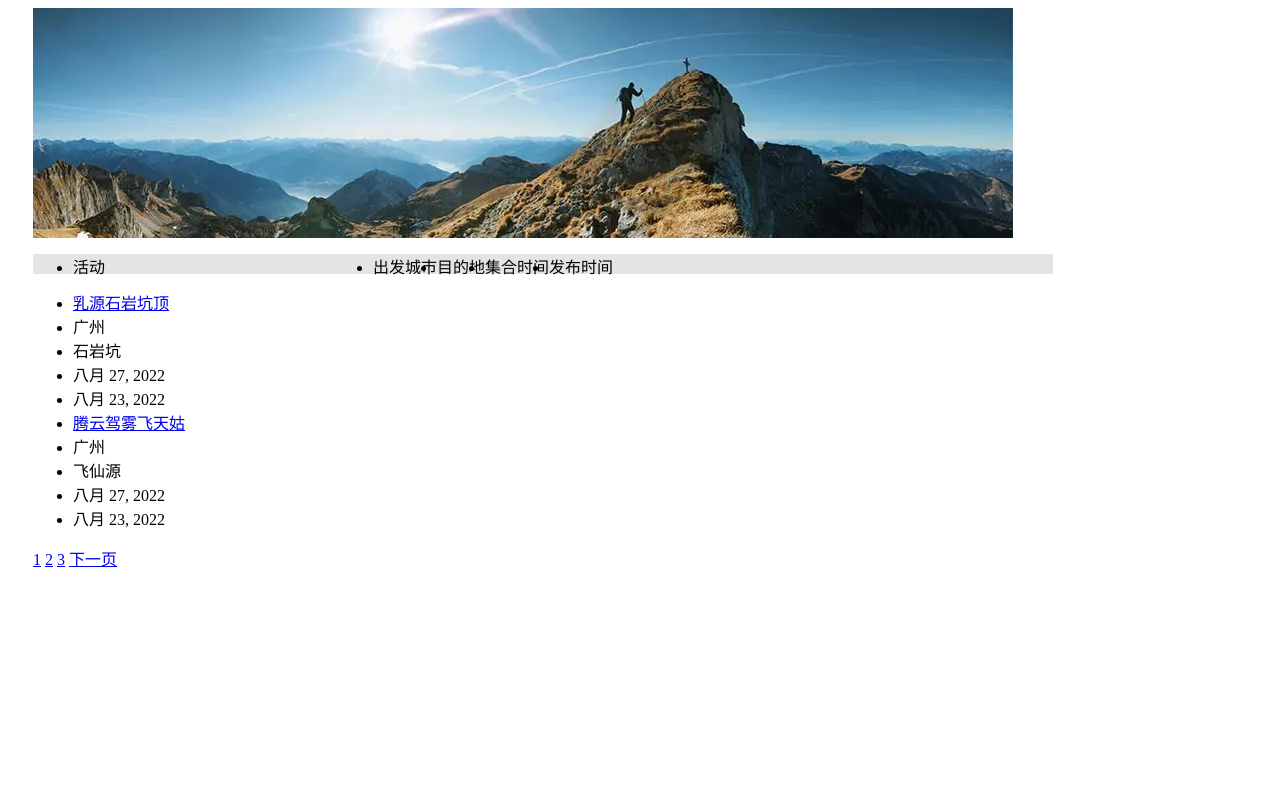
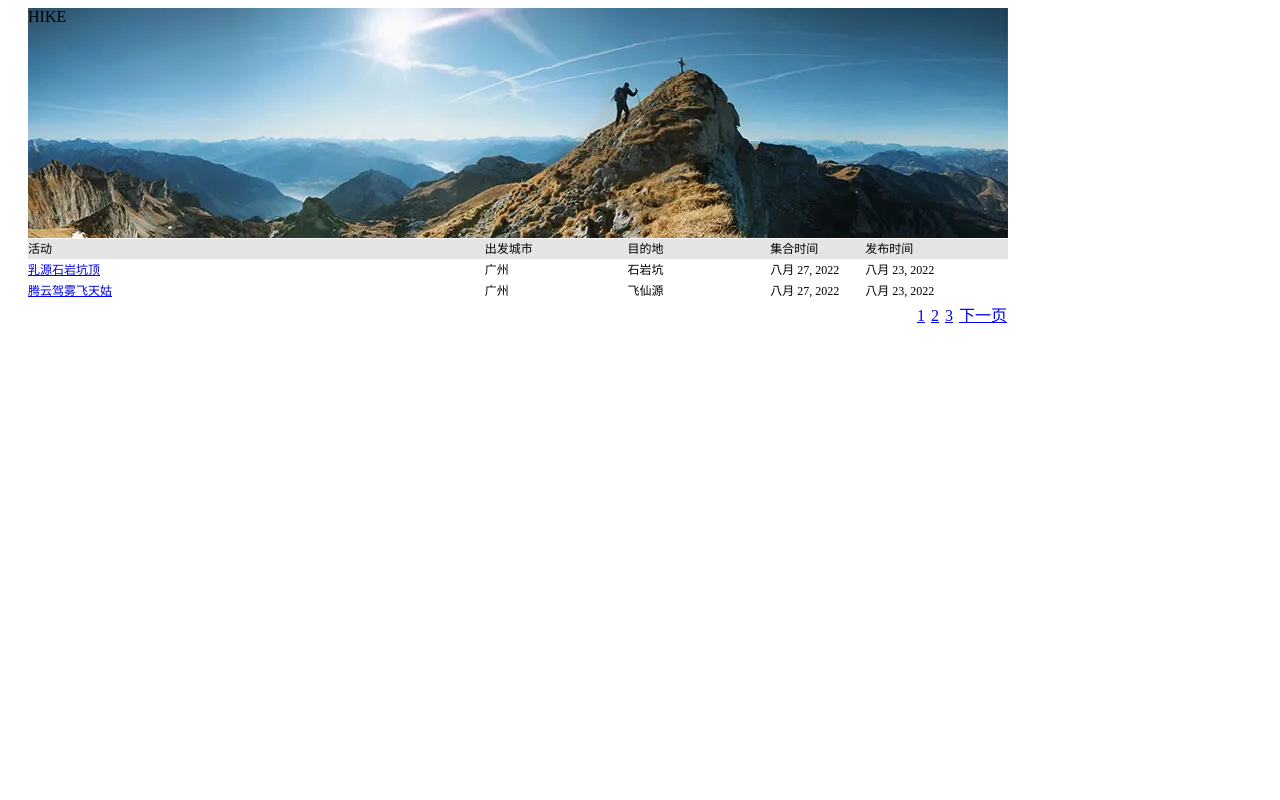
Before and after one commit to MarcoHsu123/DJHK, a Django app: page / in a window 1280 px wide. Run offline with Django 3.2, Linux system fonts and the light colour scheme; data comes from the database, SQL or seed files in the repository; both versions use the stored data as it was after the commit; some libraries are stand-ins or nearby versions.

Commit message:
update css

```diff
--- a/hike/events/models.py
+++ b/hike/events/models.py
@@ -36,7 +36,7 @@ class events(models.Model):
     content = RichTextUploadingField(verbose_name='活动内容')
     initiator = models.CharField(max_length=20,blank = True)
     initiatorId = models.SmallIntegerField(default = 0) #models.ForeignKey(player,on_delete=models.PROTECT)
-    createTime = models.DateTimeField(auto_now_add=True)
+    createTime = models.DateTimeField(auto_now_add=True ,verbose_name='创建时间')
     modifyTime = models.DateTimeField(auto_now=True)
     relesseTime = models.DateTimeField(blank=True,verbose_name='发布时间',null= True)
     status = models.SmallIntegerField(default = 0)
--- a/hike/events/templates/article.html
+++ b/hike/events/templates/article.html
@@ -7,27 +7,29 @@
 
 <body>
 <header>
-    <img src="/media/top-bg.jpg" height="230" width="980" style="align-content:center;" />
+    <div style="background:url(/media/top-bg.jpg) no-repeat ;height:230px; width:980px; "> <span>HIKE</span></div>
 </header>
 <article>
     <!--活动浏览-->
     <div class="main">
         <ul class="dt">
             <li class="dt1">活动</li>
-            <li>出发城市</li>
-            <li>目的地</li>
-            <li>集合时间</li>
-            <li>发布时间</li>
+            <li class="dt2">出发城市</li>
+            <li class="dt3">目的地</li>
+            <li class="dt4">集合时间</li>
+            <li class="dt5">发布时间</li>
         </ul>
+
+    {% for list in pageInfo.object_list %}
         <ul>
-    {% for list in pageInfo.object_list %}
-        <li><a href=" {% url 'detail' list.id  %} " target="_blank">{{list.title}}</a></li>
-        <li>{{ list.fromCity }}</li>
-        <li>{{ list.destination }}</li>
-        <li>{{ list.departTime|date }}</li>
-        <li>{{ list.createTime|date }}</li>
+        <li class="dt1"><a href=" {% url 'detail' list.id  %} " target="_blank">{{list.title}}</a></li>
+        <li class="dt2">{{ list.fromCity }}</li>
+        <li class="dt3">{{ list.destination }}</li>
+        <li class="dt4">{{ list.departTime|date }}</li>
+        <li class="dt5">{{ list.createTime|date }}</li>
+        </ul>
     {% endfor %}
-        </ul>
+
     </div>
     <div class="pagelist">
         {% if pageInfo.has_previous %}
--- a/hike/hike/urls.py
+++ b/hike/hike/urls.py
@@ -3,6 +3,7 @@ Definition of urls for hike.
 """
 
 from django.conf.urls import include, url
+from hike.settings import STATICFILES_DIRS
 from events import views
 from django.conf import settings
 from django.conf.urls.static import serve ,static
@@ -19,6 +20,8 @@ urlpatterns = [
 
     url(r'^ckeditor/',include('ckeditor_uploader.urls')),
     url(r'^media/(?P<path>.*)',serve,{'document_root':settings.MEDIA_ROOT}),
+
+    url(r'^static/(?P<path>.*)', serve,{'document_root':settings.STATICFILES_DIRS}),
 
 
     # Examples:
--- a/hike/static/events/css/e_index.css
+++ b/hike/static/events/css/e_index.css
@@ -1,15 +1,49 @@
 body
 {
     font:10px;
-    padding-left:25px;
+    padding-left:20px;
 }
+.main ul {
+    width: 980px;
+    margin: 1px 0 0 0;
+    padding: 0 ;
+    display:flex;
+    flex-flow: row;
+    font-size:12px;
+}
+.main li{
+    list-style:none;
+    height:20px;
+}
+
 .main .dt {
     width: 980px;
     height: 20px;
     background-color: #e4e4e4 ;
-    display:flex;
-    flex-flow: row;
 }
 .dt1{
-    width:300px;
+    width:480px;
 }
+.dt2 {
+    width: 150px;
+}
+.dt3 {
+    width: 150px;
+}
+.dt4 {
+    width: 100px;
+}
+.dt5 {
+    width: 150px;
+}
+.pagelist {
+    width: 980px;
+    margin: 1px 0 0 0;
+    text-align: right;
+
+}
+.pagelist a{
+    padding:1px;
+    border:1px;
+
+}
```
Also changed, not shown: hike/events/templates/detail.html (+5 -4 lines), hike/db.sqlite3.
